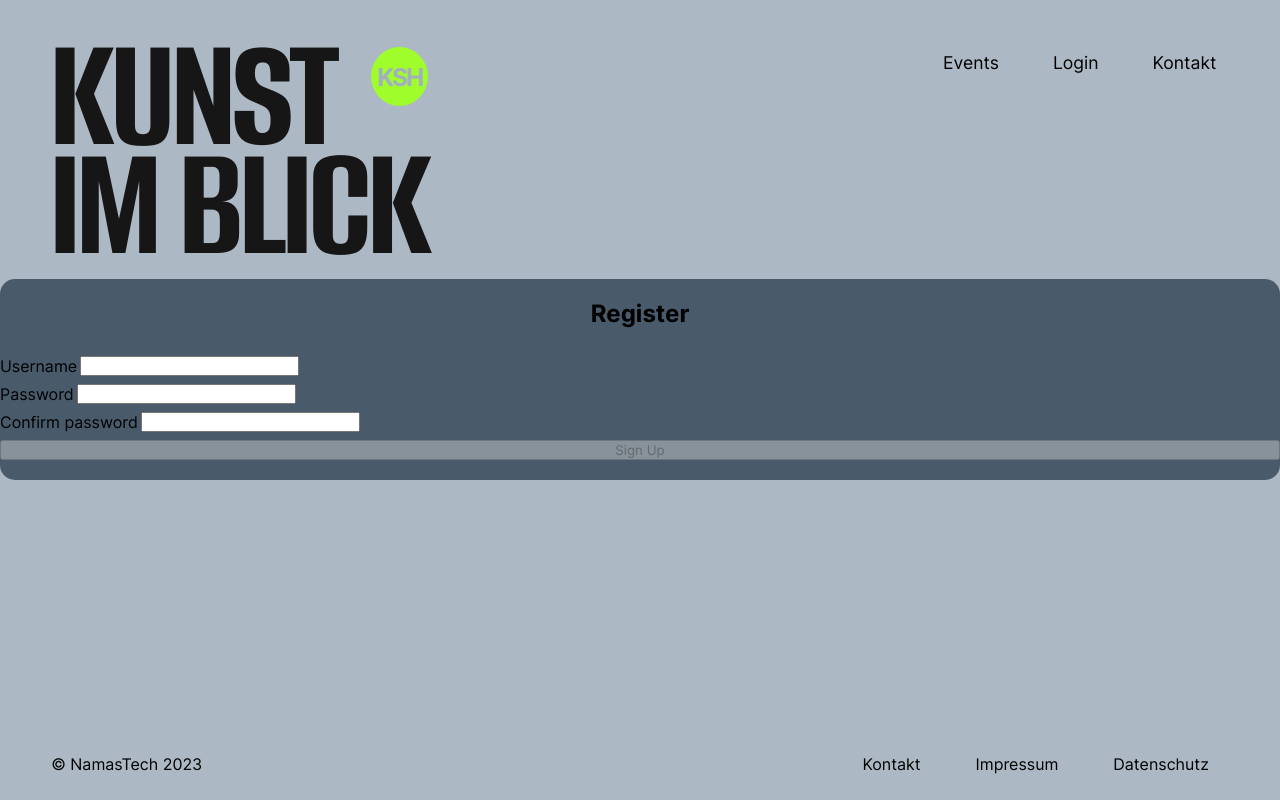
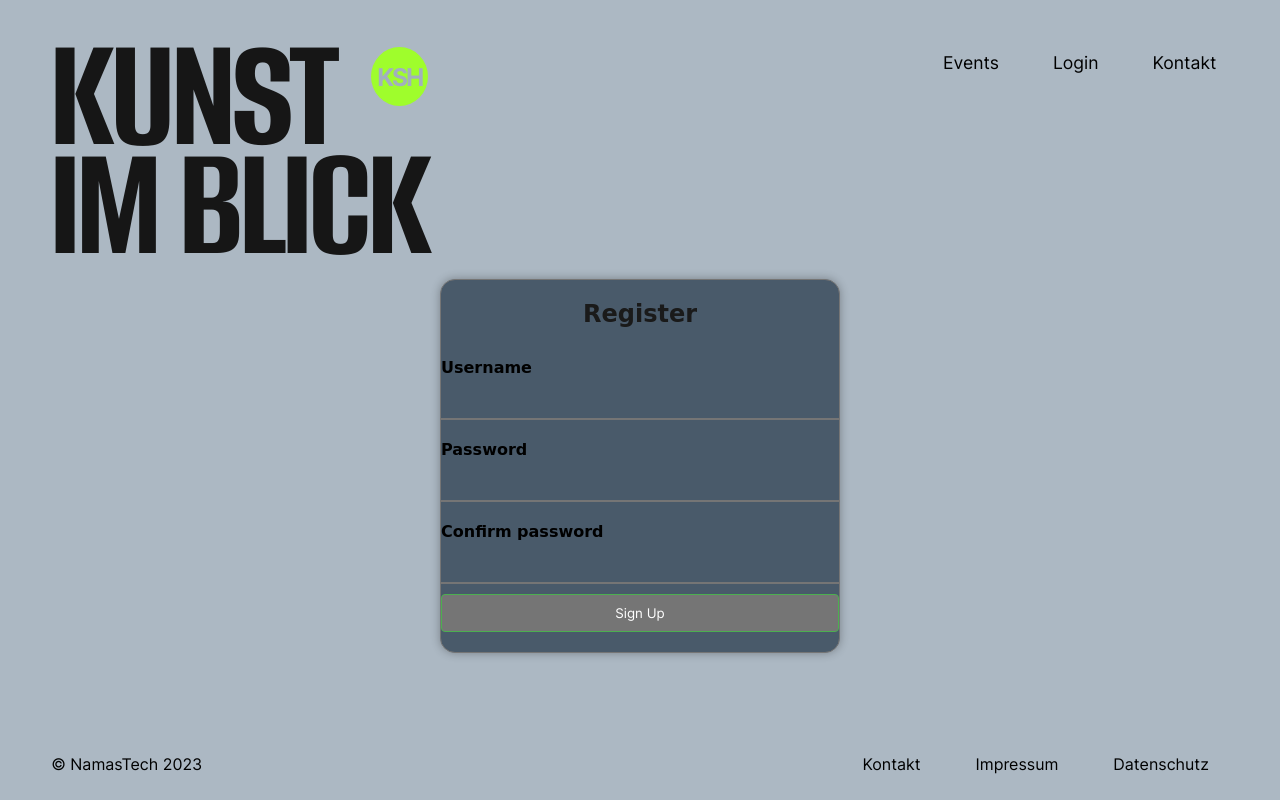
Before and after one commit to NAMASTECH/Kultur-Ausstellungsplattform-frontend, a React (Vite) app: page /register in a window 1280 px wide. Built offline with nearby package versions, Linux system fonts and the light colour scheme.

Commit message:
RegisterFormStyling

```diff
--- a/src/js/views/authentication/RegisterForm.jsx
+++ b/src/js/views/authentication/RegisterForm.jsx
@@ -1,14 +1,14 @@
 // Hier kommen alle wichtigen Imports rein. Z.B. die eingebauten Hooks von react
-import { useEffect, useState } from 'react';
+import { useEffect, useState } from "react";
 
 // Imports von benoetigten Paketen
-import axios from 'axios';
-
+import axios from "axios";
+import "./RegisterOrgaUserForm.scss";
 
 export default function RegisterForm() {
-    const [username, setUsername] = useState('');
-    const [password, setPassword] = useState('');
-    const [confirmPassword, setConfirmPassword] = useState('');
+  const [username, setUsername] = useState("");
+  const [password, setPassword] = useState("");
+  const [confirmPassword, setConfirmPassword] = useState("");
   const [isConfirmBtnActive, setConfirmBtnActive] = useState(false);
   const [confirmedUsername, setConfirmedUsername] = useState(null);
 
@@ -17,44 +17,49 @@ export default function RegisterForm() {
     validateForm();
   }, [username, password, confirmPassword]);
 
-    const handleSubmit = async evt => {
+  const handleSubmit = async (evt) => {
     evt.preventDefault();
 
     const userData = {
       username,
-            password
+      password,
     };
 
     try {
-            const resp = await axios.post(`${import.meta.env.VITE_API_BASE_URL}/auth/register`, userData);
+      const resp = await axios.post(
+        `${import.meta.env.VITE_API_BASE_URL}/auth/register`,
+        userData
+      );
       setConfirmedUsername(resp.data.username);
-
     } catch (error) {
       console.error(error);
     }
   };
 
-    const handleUsernameChange = evt => {
+  const handleUsernameChange = (evt) => {
     setUsername(evt.target.value);
   };
 
-    const handlePasswordChange = evt => {
+  const handlePasswordChange = (evt) => {
     setPassword(evt.target.value);
   };
 
-    const handleConfirmPasswordChange = evt => {
+  const handleConfirmPasswordChange = (evt) => {
     setConfirmPassword(evt.target.value);
   };
 
   // Hilfsfunktion zum Validieren der Felder und Aktivieren des Confirmbuttons
   const validateForm = () => {
     // Pruefe, ob alle Felder befuellt und Passwortfelder gleich
-        const isValid = (username.length > 0) && (password.length > 0) && (password === confirmPassword);
+    const isValid =
+      username.length > 0 &&
+      password.length > 0 &&
+      password === confirmPassword;
     setConfirmBtnActive(isValid);
   };
 
   return (
-        <form className='register-form' onSubmit={handleSubmit} >
+    <form className="register-Orga-User-Form" onSubmit={handleSubmit}>
       <h2>Register</h2>
       <label>
         Username
@@ -63,20 +68,27 @@ export default function RegisterForm() {
 
       <label>
         Password
-                <input type="password" value={password} onChange={handlePasswordChange} />
+        <input
+          type="password"
+          value={password}
+          onChange={handlePasswordChange}
+        />
       </label>
 
       <label>
         Confirm password
-                <input type="password" value={confirmPassword} onChange={handleConfirmPasswordChange} />
+        <input
+          type="password"
+          value={confirmPassword}
+          onChange={handleConfirmPasswordChange}
+        />
       </label>
 
-            <button type='submit' disabled={!isConfirmBtnActive}>Sign Up</button>
+      <button type="submit" disabled={!isConfirmBtnActive}>
+        Sign Up
+      </button>
 
-
-            {
-                confirmedUsername && <h3>Welcome {confirmedUsername}!</h3>
-            }
+      {confirmedUsername && <h3>Welcome {confirmedUsername}!</h3>}
     </form>
   );
-};
+}
--- a/src/js/views/authentication/RegisterOrgaForm.jsx
+++ b/src/js/views/authentication/RegisterOrgaForm.jsx
@@ -4,6 +4,7 @@ import { useEffect, useState } from "react";
 // Imports von benoetigten Paketen
 import axios from "axios";
 import { Link } from "react-router-dom";
+import "./RegisterOrgaUserForm.scss";
 
 export default function RegisterForm() {
   const [firstname, setFirstname] = useState("");
@@ -70,7 +71,7 @@ export default function RegisterForm() {
   };
 
   return (
-    <form className="register-form" onSubmit={handleSubmit}>
+    <form className="register-Orga-User-Form" onSubmit={handleSubmit}>
       <h2>Register</h2>
       <label>
         Firstname
@@ -118,7 +119,7 @@ export default function RegisterForm() {
 
       <label>
         Bereits registriert?
-      <Link to="/login">Hier anmelden </Link>
+        <Link to="/login">Hier anmelden </Link>
       </label>
     </form>
   );
--- /dev/null
+++ b/src/js/views/authentication/RegisterOrgaUserForm.scss
@@ -0,0 +1,96 @@
+@import "../../../styles/_variables.scss";
+  // VARIABLES // ============================== //
+$bg-color: #1a1a1a;
+$hl-color: #cf8a5b;
+$muted-color: #757575;
+$green: #4caf50;
+$trans-time: 300ms;
+$width: 100%;
+$main-font: 'Comic Sans MS',cursive;
+
+.register-Orga-User-Form {
+    max-width: 400px;
+    margin: 0 auto;
+    padding: 20px;
+    border: 1px solid $muted-color;
+    border-radius: 8px;
+    box-shadow: 0 0 10px rgba(0, 0, 0, 0.3);
+    transition: background-color $trans-time;
+    background-color: $muted-color;
+}
+
+h2 {
+    text-align: center;
+    color: $bg-color;
+    font-family: $main-font;
+}
+
+label {
+    display: block;
+    margin: 10px 0;
+    font-weight: bold;
+    font-family: $main-font;
+}
+
+input {
+    background: none;
+    color: $muted-color;
+    font-size: 18px;
+    padding: 10px 10px 10px 5px;
+    display: block;
+    width: $width;
+    border: none;
+    border-radius: 0;
+    border-bottom: 2px solid $muted-color;
+    font-family: $main-font;
+
+    &:focus {
+        outline: none;
+        border-color: $hl-color;
+    }
+
+    &:focus~label,
+    &:valid~label {
+        top: -14px;
+        font-size: 12px;
+        color: $hl-color;
+    }
+
+    &:focus~.bar:before {
+        width: $width;
+    }
+}
+
+input:focus {
+    border-color: $green;
+}
+
+button {
+    width: 100%;
+    padding: 10px;
+    background-color: blue;
+    color: #fff;
+    border: 1px solid $green;
+    border-radius: 4px;
+    cursor: pointer;
+    transition: background-color $trans-time;
+
+    &:disabled {
+        background-color: $muted-color;
+        cursor: not-allowed;
+    }
+
+    &:hover {
+        background-color: darken($green, 10%);
+    }
+}
+
+label a {
+    color: $hl-color;
+    text-decoration: none;
+    transition: color $trans-time;
+
+    &:hover {
+        color: lighten($hl-color, 10%);
+    }
+}
--- a/src/js/views/authentication/RegisterUserForm.jsx
+++ b/src/js/views/authentication/RegisterUserForm.jsx
@@ -4,6 +4,7 @@ import { useEffect, useState } from "react";
 // Imports von benoetigten Paketen
 import axios from "axios";
 import { Link } from "react-router-dom";
+import "./RegisterOrgaUserForm.scss";
 
 export default function RegisterForm() {
   const [username, setUsername] = useState("");
@@ -26,7 +27,6 @@ export default function RegisterForm() {
       password,
       email,
     };
-
 
     try {
       const resp = await axios.post(
@@ -65,7 +65,7 @@ export default function RegisterForm() {
   };
 
   return (
-    <form className="register-form" onSubmit={handleSubmit}>
+    <form className="register-Orga-User-Form" onSubmit={handleSubmit}>
       <h2>Register</h2>
       <label>
         Username
@@ -98,9 +98,7 @@ export default function RegisterForm() {
         Sign Up
       </button>
 
-      <label>
-        Bereits registriert?
-      </label>
+      <label>Bereits registriert?</label>
       <Link to="/login">Hier anmelden </Link>
 
       {confirmedUsername && <h3>Welcome {confirmedUsername}!</h3>}
```
Lines whose indentation alone changed are shown as unchanged.
